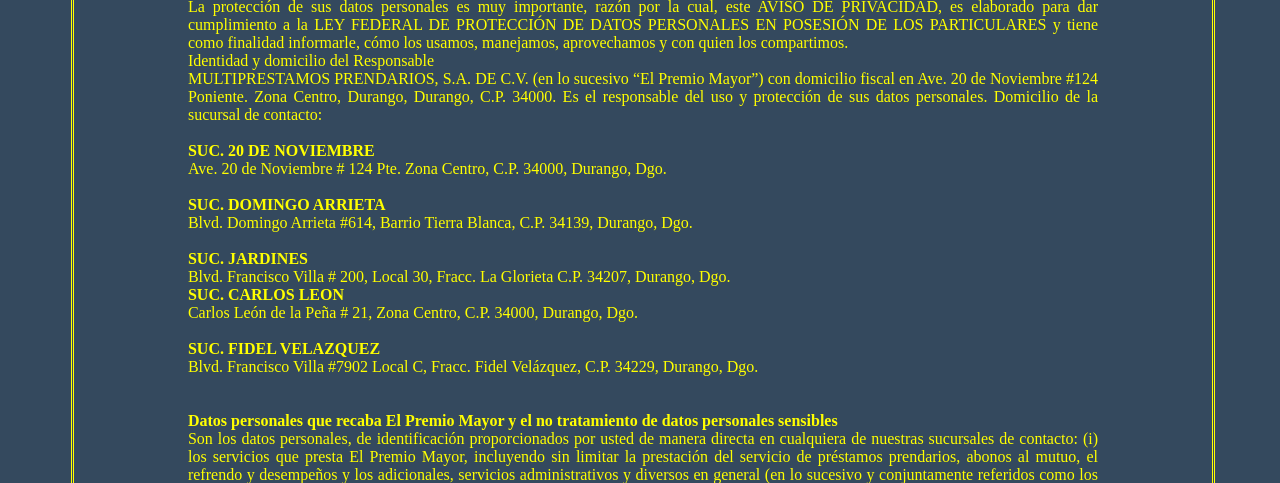
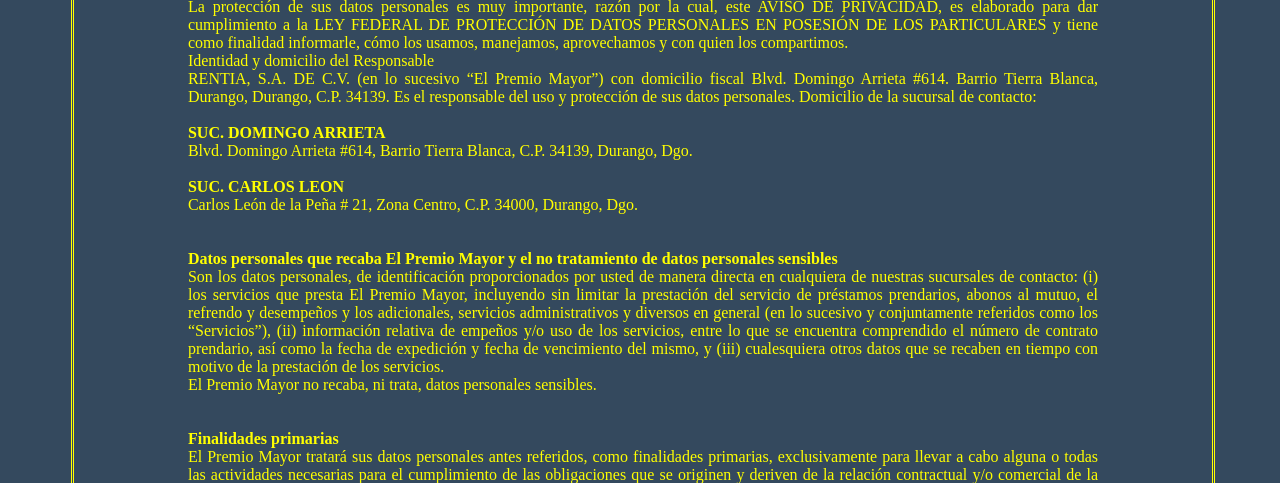
Before and after one commit to ElPremioMayor/ElPremioMayor.github.io, a plain HTML site: page index.html in a window 1280 px wide. Shown: the part 317-800 px from the top of the page. Drawn offline with Linux system fonts and the light colour scheme.

Commit message:
Update index.html

```diff
--- a/index.html
+++ b/index.html
@@ -21,55 +21,47 @@
   <br>
 <p lang="es">
 <b> Estimado Cliente: </b><br>
-La protección de sus datos personales es muy importante, razón por la cual, este AVISO DE PRIVACIDAD, es elaborado para dar cumplimiento a la LEY FEDERAL DE PROTECCIÓN DE DATOS PERSONALES EN POSESIÓN DE LOS PARTICULARES y tiene como finalidad informarle, cómo los usamos, manejamos, aprovechamos y con quien los compartimos. <br>
+La protección de sus datos personales es muy importante, razón por la cual, este AVISO DE PRIVACIDAD, es elaborado para dar cumplimiento a la LEY FEDERAL DE PROTECCIÓN DE DATOS PERSONALES EN POSESIÓN DE LOS PARTICULARES y tiene como finalidad informarle, cómo los usamos, manejamos, aprovechamos y con quien los compartimos.<br>
 Identidad y domicilio del Responsable<br>
-MULTIPRESTAMOS PRENDARIOS, S.A. DE C.V. (en lo sucesivo  “El Premio Mayor”) con domicilio fiscal en Ave. 20 de Noviembre  #124 Poniente. Zona Centro, Durango, Durango, C.P. 34000. Es el responsable del uso y protección de sus datos personales. Domicilio de la sucursal de contacto:<br>
+RENTIA, S.A. DE C.V. (en lo sucesivo  “El Premio Mayor”) con domicilio fiscal Blvd. Domingo Arrieta #614. Barrio Tierra Blanca, Durango, Durango, C.P. 34139. Es el responsable del uso y protección de sus datos personales. Domicilio de la sucursal de contacto: <br>
 <br>
-<b> SUC. 20 DE NOVIEMBRE</b><br>
-Ave. 20 de Noviembre # 124 Pte. Zona Centro, C.P. 34000,  Durango, Dgo.<br>
-<br>
-<b> SUC. DOMINGO ARRIETA </b><br>
+<b> SUC. DOMINGO ARRIETA</b><br>
 Blvd. Domingo Arrieta #614, Barrio Tierra Blanca, C.P. 34139, Durango, Dgo.<br>
 <br>
-<b> SUC. JARDINES</b><br>
-Blvd. Francisco Villa # 200, Local 30, Fracc. La Glorieta C.P. 34207,  Durango, Dgo.<br>
 <b> SUC. CARLOS LEON </b><br>
 Carlos León de la Peña # 21, Zona Centro, C.P. 34000, Durango, Dgo.<br>
 <br>
-<b> SUC. FIDEL VELAZQUEZ </b><br>
-Blvd. Francisco Villa #7902 Local C, Fracc. Fidel Velázquez, C.P. 34229, Durango, Dgo.<br>
 <br>
-<br>
-<b> Datos personales que recaba El Premio Mayor y el no tratamiento de datos personales sensibles</b><br>
-Son los datos personales, de identificación proporcionados por usted de manera directa en cualquiera de nuestras sucursales de contacto: (i) los servicios que presta El Premio Mayor, incluyendo sin limitar la prestación del servicio de préstamos prendarios, abonos al mutuo, el refrendo  y desempeños y los adicionales, servicios administrativos y diversos en general (en lo sucesivo y conjuntamente referidos como los “Servicios”), (ii) información  relativa de empeños y/o uso de los servicios, entre lo que se encuentra comprendido el  número de contrato prendario, así como la fecha de expedición y fecha de vencimiento del mismo, y (iii) cualesquiera otros datos que se recaben en tiempo con motivo de la prestación de los servicios.<br>
+<b> Datos personales que recaba El Premio Mayor y el no tratamiento de datos personales sensibles </b><br>
+Son los datos personales, de identificación proporcionados por usted de manera directa en cualquiera de nuestras sucursales de contacto: (i) los servicios que presta El Premio Mayor, incluyendo sin limitar la prestación del servicio de préstamos prendarios, abonos al mutuo, el refrendo  y desempeños y los adicionales, servicios administrativos y diversos en general (en lo sucesivo y conjuntamente referidos como los “Servicios”), (ii) información  relativa de empeños  y/o uso de los servicios, entre lo que se encuentra comprendido el  número de contrato prendario, así como la fecha de expedición y fecha de vencimiento del mismo,  y (iii) cualesquiera otros datos que se recaben en tiempo con motivo de la prestación de los servicios. <br>
 El Premio Mayor no recaba, ni trata, datos personales sensibles.<br>
 <br>
 <br>
 <b> Finalidades primarias </b><br>
-El Premio Mayor tratará sus datos personales antes referidos, como finalidades primarias, exclusivamente para llevar a cabo alguna o todas las actividades necesarias para el cumplimiento de las obligaciones que se originen y deriven de la relación contractual y/o comercial de la prestación de los servicios de Empeño, Refrendo, Abono de Muto y Desempeño y demás servicios que se ofrecen en cada establecimiento.<br>
+El Premio Mayor  tratará sus datos personales antes referidos, como finalidades primarias, exclusivamente para llevar a cabo alguna o todas las actividades necesarias para el cumplimiento de las obligaciones que se originen y deriven de la relación contractual y/o comercial de la prestación de los servicios de Empeño, Refrendo, Abono de Muto y Desempeño y demás servicios que se ofrecen en cada establecimiento.<br>
 <b>Finalidades secundarias</b><br>
-El Premio Mayor tratará sus datos personales antes referidos, como finalidades secundarias, exclusivamente para llevar a cabo alguna o todas las siguientes: informarle de servicios, promociones y/u ofertas de acuerdo a sus intereses; realizar estudios sobre mercado, así como para cualquier otra actividad tendiente a promover, mantener, mejorar y evaluar los Servicios. Si usted no desea que El Premio Mayor trate sus datos personales para dichas finalidades secundarias, establezca contacto directo por favor en el domicilio de El Premio Mayor o envíe un correo electrónico a prestamos@el-premiomayor.com. Usted podrá cambiar de opción en cualquier momento.<br>
+El Premio Mayor tratará sus datos personales antes referidos, como finalidades secundarias, exclusivamente para llevar a cabo alguna o todas las siguientes: informarle de servicios, promociones y/u ofertas de acuerdo a sus intereses; realizar estudios sobre mercado, así como para cualquier otra actividad tendiente a promover, mantener, mejorar y evaluar los Servicios. Si usted no desea que El Premio Mayor  trate sus datos personales para dichas finalidades secundarias, establezca contacto directo por favor en el domicilio de El Premio Mayor o envíe un correo electrónico a mpr040216@gmail.com. Usted podrá cambiar de opción en cualquier momento. <br>
 La negativa para el uso de sus datos personales para estas finalidades no podrá ser un motivo para que le neguemos los servicios y productos que solicita o contrata con nosotros.<br>
 <b>Transferencias </b><br>
-El Premio Mayor, para cumplir la(s) finalidad(es) necesarias anteriormente descrita(s) u otras aquellas exigidas legalmente o por las autoridades competentes, sólo transferirá los datos necesarios en los casos legalmente previstos.<br>
+El Premio Mayor,  para cumplir la(s) finalidad(es) necesarias anteriormente descrita(s) u otras aquellas exigidas legalmente o por las autoridades competentes, sólo transferirá los datos necesarios en los casos legalmente previstos. <br>
 
 <b> Medio y procedimiento para ejercer Derechos ARCO y/o revocación de consentimiento para el tratamiento de datos personales</b><br>
 Usted o su representante legal podrá ejercer cualquiera de los derechos de acceso, rectificación, cancelación u oposición (en lo sucesivo “Derechos ARCO”), así como revocar su consentimiento para el tratamiento de sus datos personales en el domicilio de El Premio Mayor o enviando un correo electrónico a la dirección prestamos@el-premiomayor.com donde se le atenderá en tiempo y forma en un plazo no mayor de 20 días.<br>
-Su petición deberá ser realizada a través del Formulario Único para Ejercicio de Derechos ARCO, Revocación del Consentimiento y/o Limitación del Uso o Divulgación de Datos Personales (en lo sucesivo el “Formulario”) que se encuentra a su disposición en el domicilio fiscal y de la sucursal mencionada en el primer párrafo, mismo que podrá solicitarlo en caso de que lo requiera, el formato contiene todos los elementos para poder atender su solicitud conforme a la normatividad. Para que el personal encargado de Datos Personales de El Premio Mayor pueda darle seguimiento a su solicitud, usted o su representante legal, deberá acreditar correctamente su identidad para lo que es necesario que complete todos los campos indicados en el Formulario y lo acompañe con copia de alguna de las identificaciones oficiales vigentes que se señalan en el mismo.<br>
-En caso de que la información proporcionada en el Formulario sea errónea o insuficiente, o bien no se acompañen los documentos de acreditación correspondientes, al personal de Datos Personales de El Premio Mayor, dentro de los cinco (5) días hábiles siguientes a la recepción de la solicitud, podrá requerirle que aporte los elementos o documentos necesarios para dar trámite a la misma. Usted contará con diez (10) días hábiles para atender el requerimiento, contados a partir del día siguiente en que lo haya recibido. De no dar respuesta en dicho plazo, se tendrá por no presentada la solicitud correspondiente.<br>
-El Personal de Datos Personales de El Premio Mayor le comunicará la determinación adoptada, en un plazo máximo de veinte (20) días hábiles contados desde la fecha en que se recibió la solicitud, a efecto de que, si resulta procedente, haga efectiva la misma dentro de los quince (15) días hábiles siguientes a que se comunique la respuesta. La respuesta se dará vía electrónica a la dirección de correo que se especifique en el Formulario.<br>
+Su petición deberá ser realizada a través del Formulario Único para Ejercicio de Derechos ARCO, Revocación del Consentimiento y/o Limitación del Uso o Divulgación de Datos Personales (en lo sucesivo el “Formulario”) que se encuentra a su disposición en el domicilio fiscal y de la sucursal mencionada en el primer párrafo, mismo que podrá solicitarlo en caso de que lo requiera, el formato contiene todos los elementos para poder atender su solicitud conforme a la normatividad. Para que el personal encargado de Datos Personales de El Premio Mayor  pueda darle seguimiento a su solicitud, usted o su representante legal, deberá acreditar correctamente su identidad para lo que es necesario que complete todos los campos indicados en el Formulario y lo acompañe con copia de alguna de las identificaciones oficiales vigentes que se señalan en el mismo. <br>
+En caso de que la información proporcionada en el Formulario sea errónea o insuficiente, o bien no se acompañen los documentos de acreditación correspondientes, al personal de Datos Personales de  El Premio Mayor,  dentro de los cinco (5) días hábiles siguientes a la recepción de la solicitud, podrá requerirle que aporte los elementos o documentos necesarios para dar trámite a la misma. Usted contará con diez (10) días hábiles para atender el requerimiento, contados a partir del día siguiente en que lo haya recibido. De no dar respuesta en dicho plazo, se tendrá por no presentada la solicitud correspondiente.<br>
+El Personal de Datos Personales de El Premio Mayor le comunicará la determinación adoptada, en un plazo máximo de veinte (20) días hábiles contados desde la fecha en que se recibió la solicitud, a efecto de que, si resulta procedente, haga efectiva la misma dentro de los quince (15) días hábiles siguientes a que se comunique la respuesta. La respuesta se dará vía electrónica a la dirección de correo que se especifique en el Formulario. <br>
 <b>Opciones y medios para limitar el uso o divulgación de sus datos personales </b><br>
-Usted podrá limitar el uso o divulgación de sus datos personales enviando su solicitud al domicilio de El Premio Mayor o a la dirección prestamos@el-premiomayor.com. Los requisitos para acreditar su identidad, así como el procedimiento para atender su solicitud se regirán por los mismos criterios señalados en el apartado anterior.<br>
-En caso de que su solicitud resulte procedente, lo registrarán en el listado de exclusión propio de El Premio Mayor con el objeto de que usted deje de recibir nuestras promociones.<br>
+Usted podrá limitar el uso o divulgación de sus datos personales enviando su solicitud al domicilio de El Premio Mayor o a la dirección mpr040216@gmail.com. Los requisitos para acreditar su identidad, así como el procedimiento para atender su solicitud se regirán por los mismos criterios señalados en el apartado anterior.<br>
+En caso de que su solicitud resulte procedente, lo registrarán en el listado de exclusión propio de  El Premio Mayor  con el objeto de que usted deje de recibir nuestras promociones. <br>
 <b>Aviso sobre cookies </b><br>
 Nuestra página web utiliza cookies que son pequeñas cantidades de información que se almacenan en el navegador utilizado por cada usuario para que el servidor recuerde cierta información que posteriormente pueda utilizar. Esta información permite identificarle y guardar sus preferencias personales para brindarle una mejor experiencia de navegación. El Premio Mayor no transfiere ningún tipo de información mediante estas tecnologías. En el caso de que usted desee tener mayor información a este respecto, puede visitar nuestra página web.<br>
 <b>Medio para comunicar cambios al Aviso de Privacidad</b><br>
-El Premio Mayor se reserva el derecho, bajo su exclusiva discreción, de cambiar, modificar, agregar o eliminar partes del presente Aviso de Privacidad en cualquier momento. En tal caso, El Premio Mayor publicará dichas modificaciones físicamente en sus sucursales e indicará la fecha de última versión del aviso. Le recomendamos visitar nuestras sucursales periódicamente con la finalidad de informarse si ocurre algún cambio al presente. De igual manera El Premio Mayor  publicará dichas modificaciones en su página web, en la que el Aviso de Privacidad vigente estará a disposición para quien desee consultarlo.<br>
+El Premio Mayor  se reserva el derecho, bajo su exclusiva discreción, de cambiar, modificar, agregar o eliminar partes del presente Aviso de Privacidad en cualquier momento. En tal caso, El Premio Mayor  publicará dichas modificaciones físicamente en sus sucursales e indicará la fecha de última versión del aviso. Le recomendamos visitar nuestras sucursales periódicamente con la finalidad de informarse si ocurre algún cambio al presente. De igual manera El Premio Mayor  publicará dichas modificaciones en su página web, en la que el Aviso de Privacidad vigente estará a disposición para quien desee consultarlo.<br>
 <br>
 <b>Consentimiento Tácito </b><br>
 <br>
 Se entenderá que el titular ha consentido en el tratamiento de los datos, cuando habiéndose puesto a su disposición el Aviso de Privacidad, no manifieste su oposición en forma expresa, por alguno de los medios de contacto ya referidos.<br>
-Para cualquier duda en materia de privacidad de datos, por favor envíe un correo electrónico a prestamos@el-premiomayor.com y con gusto será atendida.<br>
+Para cualquier duda en materia de privacidad de datos, por favor envíe un correo electrónico a mpr040216@gmail.com  y con gusto será atendida. <br>
 </p>
 </div>
 </div>
```
